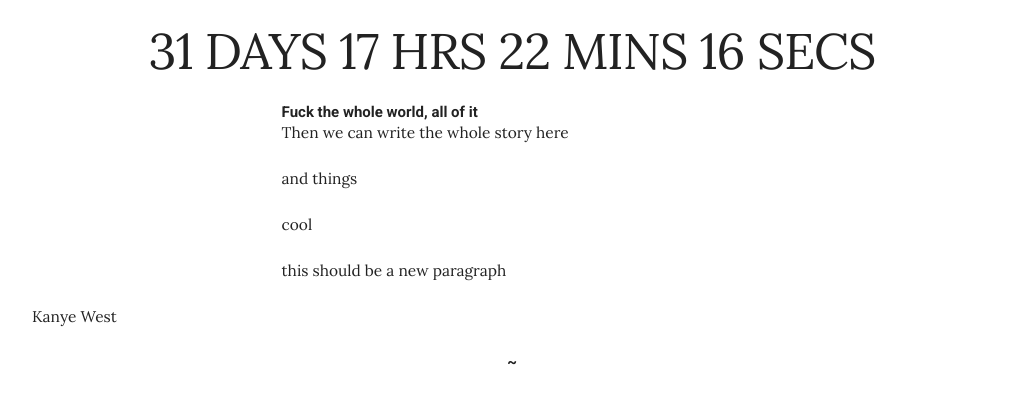
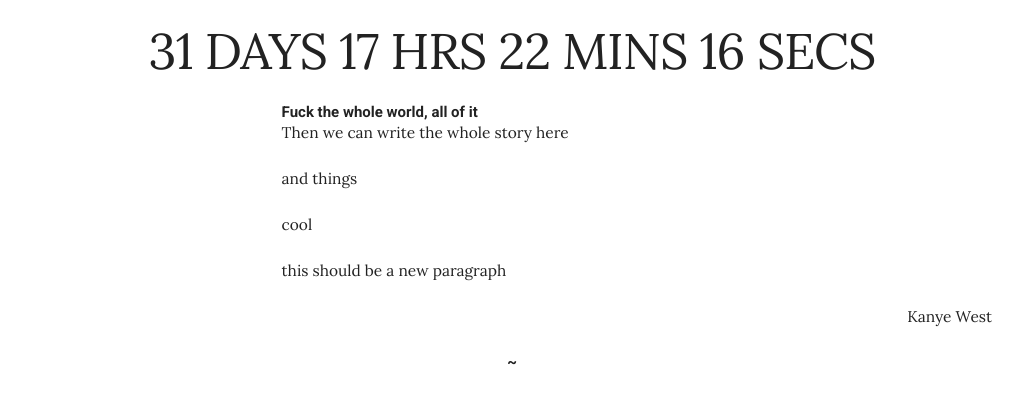
Before and after one commit to maxhall/maxhall.github.com, a Jekyll site: the page built from index.html, in a window 1280 px wide. Shown: the top 404 px of the page, without its empty margins (128-1151 px from the left). Built offline with Jekyll 4.4.1, drawn with Linux system fonts in a browser that asks for light colours.

Commit message:
Update skeleton.css

```diff
--- a/css/skeleton.css
+++ b/css/skeleton.css
@@ -171,6 +171,10 @@ p {
 
 }
 
+.byline {
+  text-align: right;
+}
+
 
 /* Links
 –––––––––––––––––––––––––––––––––––––––––––––––––– */
```
